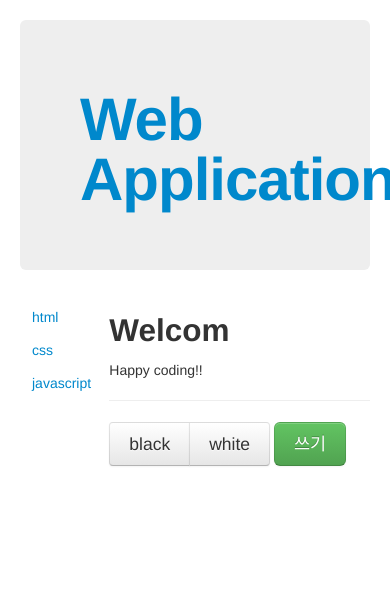
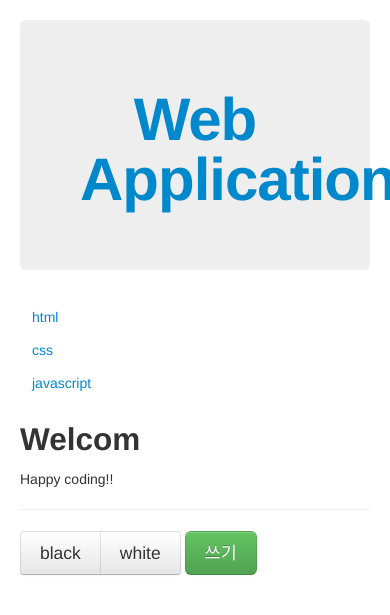
Before and after one commit to tockorea/opentutorials, a PHP site: page / in a window 390 px wide. Shown: the top 615 px of the page. Run offline with PHP 8.4, Linux system fonts and the light colour scheme; data comes from the database, SQL or seed files in the repository.

Commit message:
bootstrap responsive design 적용

```diff
--- a/index.php
+++ b/index.php
@@ -12,13 +12,14 @@
     <link rel="stylesheet" href="style.css">
     <!-- Bootstrap -->
     <link href="bootstrap/css/bootstrap.min.css" rel="stylesheet" media="screen">
+    <link href="bootstrap/css/bootstrap-responsive.css" rel="stylesheet">
   </head>
   <body id="target">
-    <div class="container-fluid">
-      <header class="hero-unit">
+    <div class="container">
+      <header class="hero-unit text-center">
         <h1><a href="index.php">Web Application</a></h1>
       </header>
-      <div class="row-fluid">
+      <div class="row">
         <nav class="span3">
           <ol class="nav nav-pills nav-stacked">
             <?php
@@ -78,6 +79,7 @@
       </div>
     </div>
     <!-- Bootstrap -->
+    <!-- <script src="jquery-3.2.1.js"></script> -->
     <script src="jquery-3.2.1.js"></script>
     <script src="bootstrap/js/bootstrap.min.js"></script>
   </body>
--- a/style.css
+++ b/style.css
@@ -8,7 +8,7 @@ body.white {
   color: black;
 }
 
-.container-fluid{
+.container{
   padding-top: 20px;
 }
 
```
Also changed, not shown: write.php (+4 -3 lines).
